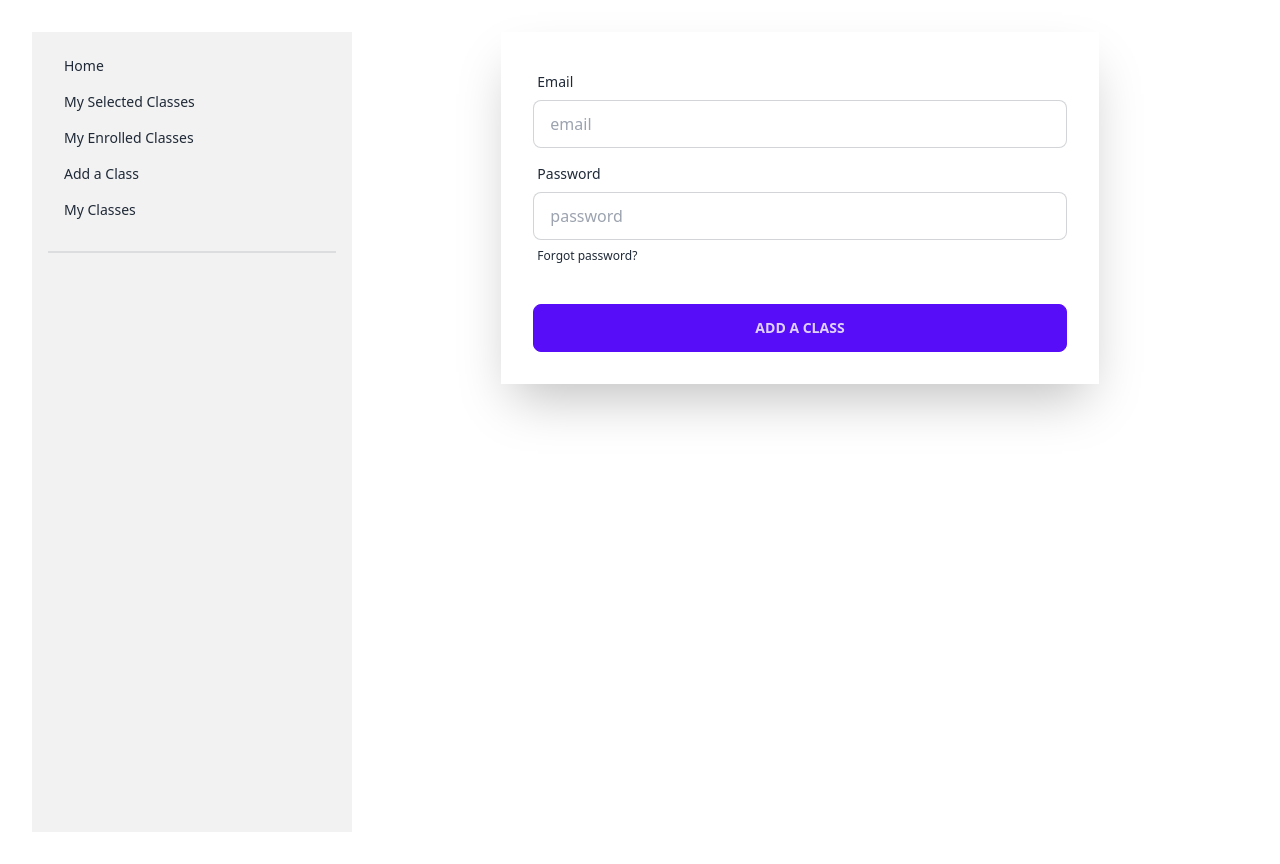
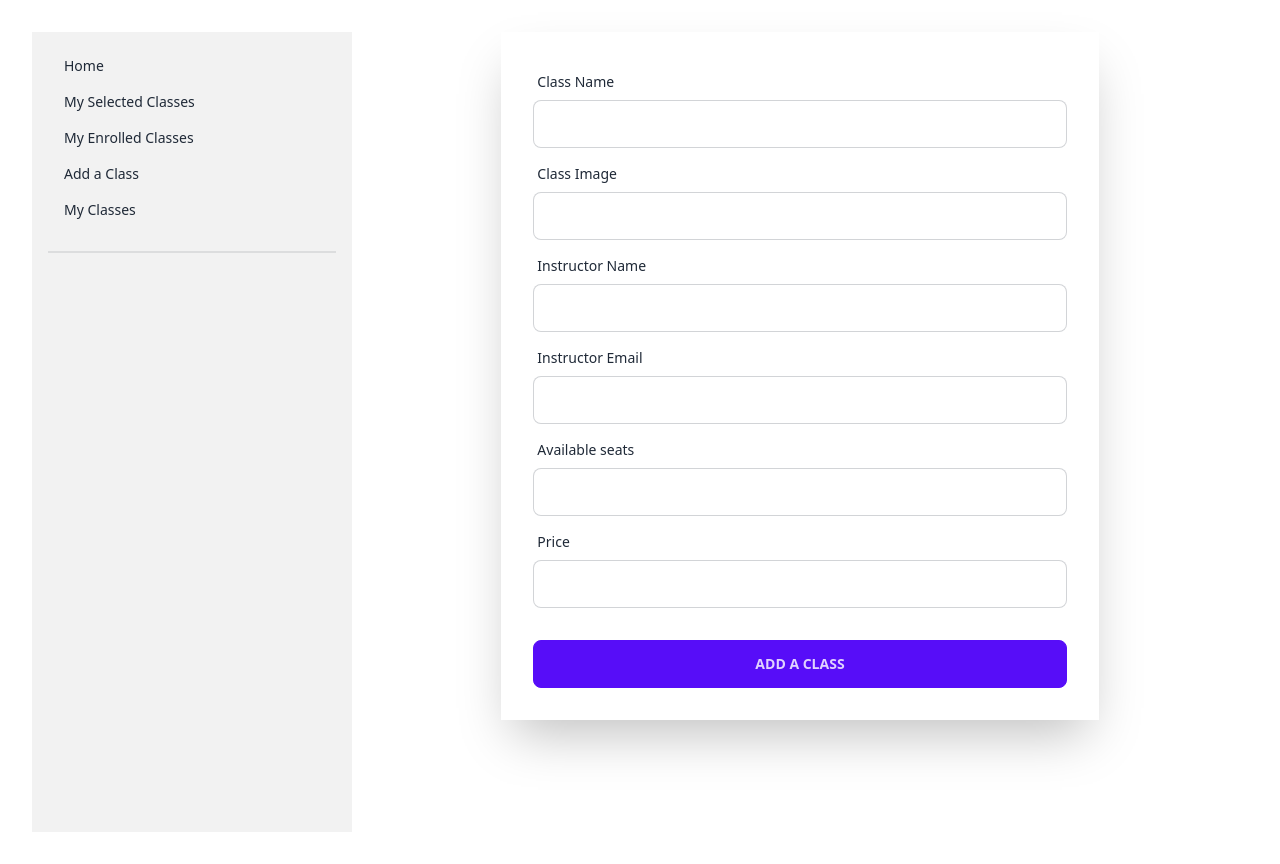
Before and after one commit to Anis1020/sports-course-fullStack, a React (Vite) app: page /dashboard/addAClass in a window 1280 px wide. Built offline with nearby package versions, Linux system fonts and the light colour scheme; no server answers.

Commit message:
active link button added

```diff
--- a/src/Components/HomePage/ClassSection/ClassSection.jsx
+++ b/src/Components/HomePage/ClassSection/ClassSection.jsx
@@ -3,6 +3,7 @@ import React from "react";
 const ClassSection = () => {
   return (
     <div>
+      <h2 className="text-2xl my-4">Popular Classes Section</h2>
       <div className="card w-96 bg-base-100 shadow-2xl my-8">
         <figure>
           <img
--- a/src/Components/HomePage/InstructorsSection/InstructorsSection.jsx
+++ b/src/Components/HomePage/InstructorsSection/InstructorsSection.jsx
@@ -3,6 +3,7 @@ import React from "react";
 const InstructorsSection = () => {
   return (
     <div>
+      <h2 className="text-2xl my-4">Popular Instructor Section</h2>
       <div className="card w-96 bg-base-100 shadow-2xl my-8">
         <figure>
           <img
--- /dev/null
+++ b/src/Pages/AllClasses/AllClasses.jsx
@@ -0,0 +1,11 @@
+import React from "react";
+
+const AllClasses = () => {
+  return (
+    <div>
+      <h2>all class are coming soon</h2>
+    </div>
+  );
+};
+
+export default AllClasses;
--- a/src/Pages/Dashboard/DashboardPages/ClassAddForm/ClassAddForm.jsx
+++ b/src/Pages/Dashboard/DashboardPages/ClassAddForm/ClassAddForm.jsx
@@ -1,34 +1,69 @@
-import React from "react";
+import React, { useContext } from "react";
+import { AuthContext } from "../../../../AuthProvider/AuthProvider";
 
 const ClassAddForm = () => {
+  const { user } = useContext(AuthContext);
   return (
     <div>
       <form>
         <div className="card-body shadow-2xl">
           <div className="form-control">
             <label className="label">
-              <span className="label-text">Email</span>
+              <span className="label-text">Class Name</span>
             </label>
             <input
               type="text"
-              placeholder="email"
+              name="className"
               className="input input-bordered"
             />
           </div>
           <div className="form-control">
             <label className="label">
-              <span className="label-text">Password</span>
+              <span className="label-text">Class Image</span>
             </label>
             <input
               type="text"
-              placeholder="password"
+              name="classImg"
               className="input input-bordered"
             />
+          </div>
+          <div className="form-control">
             <label className="label">
-              <a href="#" className="label-text-alt link link-hover">
-                Forgot password?
-              </a>
+              <span className="label-text">Instructor Name</span>
             </label>
+            <input
+              type="text"
+              name="instructorName"
+              defaultValue={user?.name}
+              className="input input-bordered"
+            />
+          </div>{" "}
+          <div className="form-control">
+            <label className="label">
+              <span className="label-text">Instructor Email</span>
+            </label>
+            <input
+              type="text"
+              name="instructorEmail"
+              defaultValue={user?.email}
+              className="input input-bordered"
+            />
+          </div>{" "}
+          <div className="form-control">
+            <label className="label">
+              <span className="label-text">Available seats</span>
+            </label>
+            <input
+              type="text"
+              name="availAbleSeats"
+              className="input input-bordered"
+            />
+          </div>
+          <div className="form-control">
+            <label className="label">
+              <span className="label-text">Price</span>
+            </label>
+            <input type="text" name="price" className="input input-bordered" />
           </div>
           <div className="form-control mt-6">
             <button className="btn btn-primary">Add A Class</button>
--- /dev/null
+++ b/src/Pages/Instructors/Instructors.jsx
@@ -0,0 +1,11 @@
+import React from "react";
+
+const Instructors = () => {
+  return (
+    <div>
+      <h2>Instructors are comming soon</h2>
+    </div>
+  );
+};
+
+export default Instructors;
--- /dev/null
+++ b/src/Routes/PrivetRoute.jsx
@@ -0,0 +1,20 @@
+import React, { useContext } from "react";
+import { AuthContext } from "../AuthProvider/AuthProvider";
+import { Navigate, useLocation } from "react-router-dom";
+
+const PrivetRoute = ({ children }) => {
+  const { user, loading } = useContext(AuthContext);
+  const location = useLocation();
+  if (!user) {
+    return alert("you have to login first to see this  ");
+  }
+  if (loading) {
+    return <progress className="progress bg-red-600 w-56"></progress>;
+  }
+  if (user) {
+    children;
+  }
+  return <Navigate to="/login" state={{ from: location }} replace></Navigate>;
+};
+
+export default PrivetRoute;
--- /dev/null
+++ b/src/Shared/ActiveLink/ActiveLink.css
@@ -0,0 +1,5 @@
+.active {
+  background-color: rgb(21, 40, 58);
+  padding: 7px;
+  border-radius: 11px;
+}
--- /dev/null
+++ b/src/Shared/ActiveLink/ActiveLink.jsx
@@ -0,0 +1,13 @@
+import React from "react";
+import { NavLink } from "react-router-dom";
+import "./ActiveLink.css";
+
+const ActiveLink = ({ to, children }) => {
+  return (
+    <NavLink to={to} className={({ isActive }) => (isActive ? "active" : "")}>
+      {children}
+    </NavLink>
+  );
+};
+
+export default ActiveLink;
--- a/src/Shared/Navbar/Navbar.jsx
+++ b/src/Shared/Navbar/Navbar.jsx
@@ -1,6 +1,7 @@
 import React, { useContext } from "react";
 import { Link } from "react-router-dom";
 import { AuthContext } from "../../AuthProvider/AuthProvider";
+import ActiveLink from "../ActiveLink/ActiveLink";
 
 const Navbar = () => {
   const { user, userLogOut } = useContext(AuthContext);
@@ -12,16 +13,16 @@ const Navbar = () => {
   };
   const navbarOptions = (
     <div className="space-x-4 text-lg ">
-      <Link>Home</Link>
+      <ActiveLink to="/">Home</ActiveLink>
 
-      <Link>Instructors</Link>
+      <ActiveLink to="/instructor">Instructors</ActiveLink>
 
-      <Link>Classes</Link>
+      <ActiveLink to="/classes">Classes</ActiveLink>
 
       {user ? (
-        <Link to="/dashboard/">Dashboard</Link>
+        <ActiveLink to="/dashboard/">Dashboard</ActiveLink>
       ) : (
-        <Link to="/login">Login</Link>
+        <ActiveLink to="/login">Login</ActiveLink>
       )}
     </div>
   );
@@ -53,7 +54,7 @@ const Navbar = () => {
               {navbarOptions}
             </ul>
           </div>
-          <a className="btn btn-ghost normal-case text-xl">Gym School</a>
+          <a className="btn btn-ghost normal-case text-xl">Sports School</a>
         </div>
         <div className="navbar-center hidden lg:flex ml-auto">
           <ul className="menu menu-horizontal px-1">{navbarOptions}</ul>
```
Also changed, not shown: src/Routes/MainRoute.jsx (+10 -0 lines).
